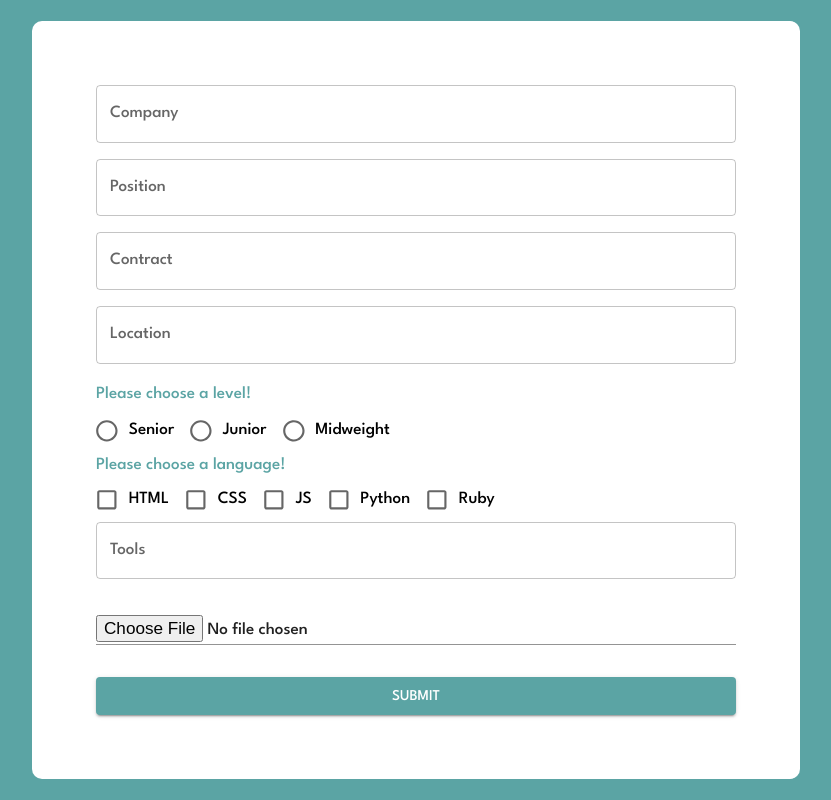
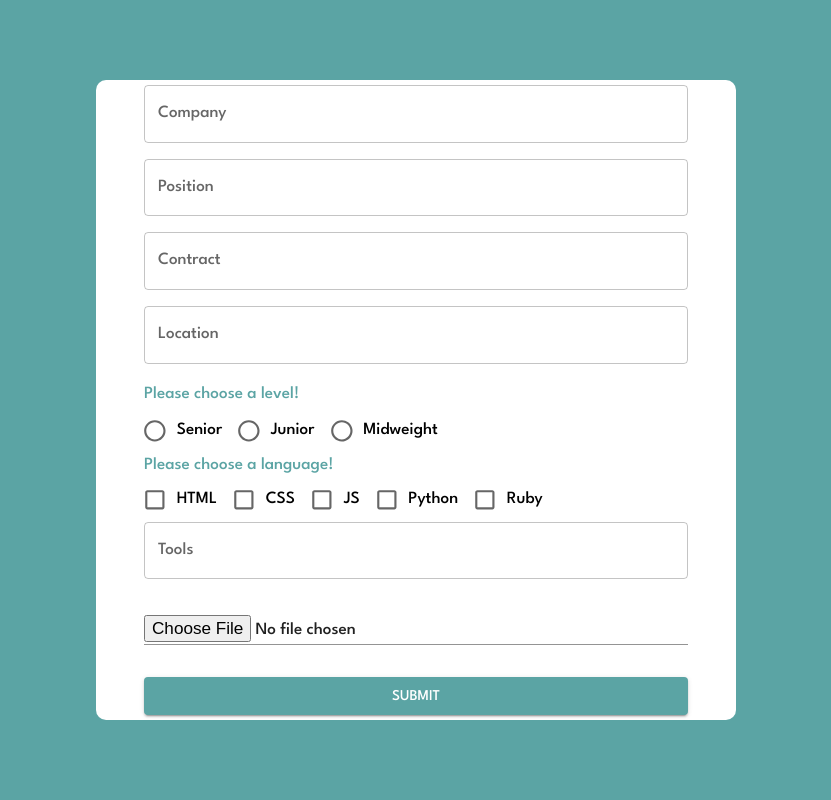
Before and after one commit to bmhuyquoc104/jobs-listing-website, a React (Vite) app in the folder client/: page /jobs-listing-website/addJob in a window 1280 px wide. Shown: the whole page, without its empty margins (224-1055 px from the left). Built offline with nearby package versions, Linux system fonts and the light colour scheme.

Commit message:
37. Remove redundant lines

```diff
--- a/client/src/api/jobAPI.js
+++ b/client/src/api/jobAPI.js
@@ -2,6 +2,7 @@ import axios from "axios";
 
 const api = axios.create({
   baseURL: "https://job-listing-mern.herokuapp.com/"
+
 });
 
 const getAllJobs = () => api.get("jobs");
--- a/client/src/pages/AddJob.jsx
+++ b/client/src/pages/AddJob.jsx
@@ -42,13 +42,14 @@ const AddJob = () => {
       spacing={4}
     >
       <Stack
-        p={8}
+        p={6}
+        height = "80vh"
         spacing = {4}
         justifyContent="center"
-        sx={{ backgroundColor: "white", borderRadius: "10px" }}
-        width="60%"
+        sx={{ backgroundColor: "white", borderRadius: "10px",overflow:"scroll" }}
+        width="50%"
       >
-        <FormControl>
+        <FormControl sx = {{marginTop:'5em'}}>
           <Stack spacing={2} direction="column">
             <TextField
               size="medium"
--- /dev/null
+++ b/client/src/pages/Login.jsx
@@ -0,0 +1,9 @@
+import React from 'react'
+
+const Login = () => {
+  return (
+    <div>Login</div>
+  )
+}
+
+export default Login
```
Also changed, not shown: 1 other file (tests, documents, lock files or other folders).
